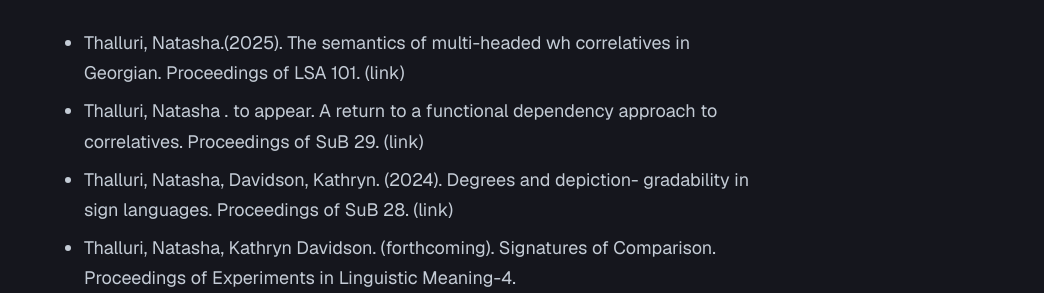
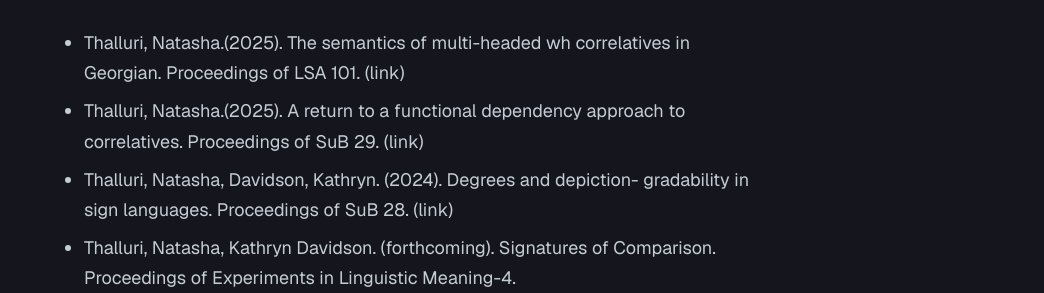
Before and after one commit to nthalluri/natasha-thalluri, a Jekyll site: the page built from about.md, in a window 1280 px wide and 900 px high. Shown: the part 324-617 px from the top of the window, without its empty margins (236-1280 px from the left). Built offline with Jekyll 4.4.1, drawn with Linux system fonts in a browser that asks for light colours.

Commit message:
Fix publication entry formatting in about.md

```diff
--- a/about.md
+++ b/about.md
@@ -6,7 +6,7 @@ title: Output
 ## Publications
 
 - Thalluri, Natasha.(2025). The semantics of multi-headed wh correlatives in Georgian. Proceedings of LSA 101. (link)
-- Thalluri, Natasha . to appear. A return to a functional dependency approach to correlatives. Proceedings of SuB 29. (link)
+- Thalluri, Natasha.(2025). A return to a functional dependency approach to correlatives. Proceedings of SuB 29. (link)
 - Thalluri, Natasha, Davidson, Kathryn. (2024). Degrees and depiction- gradability in sign languages. Proceedings of SuB 28. (link)
 - Thalluri, Natasha, Kathryn Davidson.  (forthcoming). Signatures of Comparison. Proceedings of Experiments in Linguistic Meaning-4.
 - Luo, Richard, Thalluri, Natasha. (forthcoming). Scope variability in two classes of Georgian indefinite pronouns. Proceedings of CLS62.
```
